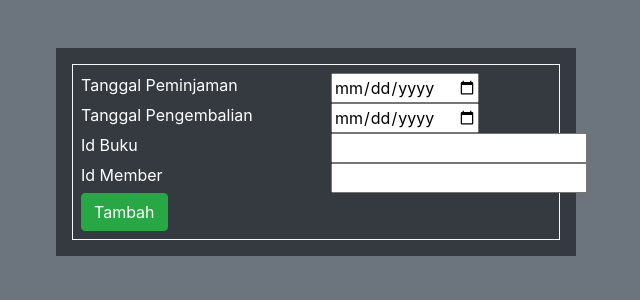
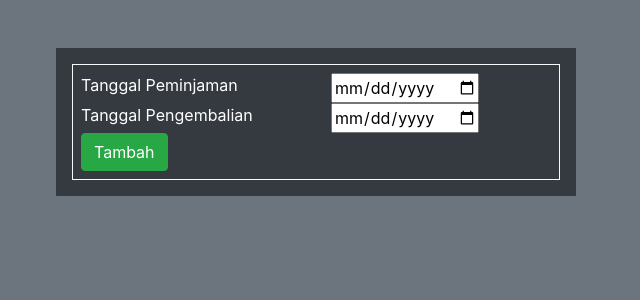
Before and after one commit to Mabouya04/Modul-5-PemWeb-II, a PHP site: page /FormPeminjaman.php in a window 1280 px wide. Shown: the part 56-356 px from the top of the page, without its empty margins (324-964 px from the left). Run offline with PHP 8.4, Linux system fonts and the light colour scheme.

Commit message:
Memperbaiki Form

```diff
--- a/FormMember.php
+++ b/FormMember.php
@@ -88,7 +88,6 @@ if (isset($_GET['id_member'])) {
     if (isset($_POST['submit'])) {
         $tgl_daftar = date_create($_POST['tgl_daftar']);
         $tgl_daftar = date_format($tgl_daftar, "Y-m-d H:i:s");
-        print_r($_POST);
         tambahdatamember($_POST['nama_member'], $_POST['nomor_member'], $_POST['alamat'], $tgl_daftar, $_POST['tgl_terakhir_bayar']);
     }
     if (isset($_POST['update'])) {
--- a/FormPeminjaman.php
+++ b/FormPeminjaman.php
@@ -47,22 +47,6 @@ if (isset($_GET['id_peminjaman'])) {
             </div>
             <div class="row">
                 <div class="col" style="width: 250px">
-                    Id Buku
-                </div>
-                <div class="col" style="width: 250px;">
-                    <input type="text" name="id_buku" <?php echo (isset($_GET['id_peminjaman'])) ?  "value = " . $result[0]["id_peminjaman"] . "" : "value = '' "; ?> required> <br>
-                </div>
-            </div>
-            <div class="row">
-                <div class="col" style="width: 250px">
-                    Id Member
-                </div>
-                <div class="col" style="width: 250px;">
-                    <input type="text" name="id_member" <?php echo (isset($_GET['id_peminjaman'])) ?  "value = " . $result[0]["id_member"] . "" : "value = '' "; ?> required> <br>
-                </div>
-            </div>
-            <div class="row">
-                <div class="col" style="width: 250px">
                     <?php
                     if (isset($_GET['id_peminjaman'])) {
                         echo "<button type=\"submit\" name=\"update\" class=\"btn btn-warning\">Update</button>";
@@ -78,10 +62,10 @@ if (isset($_GET['id_peminjaman'])) {
 
     <?php
     if (isset($_POST['submit'])) {
-        tambahdatapeminjaman($_POST['tgl_peminjaman'], $_POST['tgl_kembali'], $_POST['id_buku'], $_POST['id_member']);
+        tambahdatapeminjaman($_POST['tgl_peminjaman'], $_POST['tgl_kembali']);
     }
     if (isset($_POST['update'])) {
-        updatepeminjaman($_GET['id_peminjaman'], $_POST['tgl_peminjaman'], $_POST['tgl_kembali'], $_POST['id_buku'], $_POST['id_member']);
+        updatepeminjaman($_GET['id_peminjaman'], $_POST['tgl_peminjaman'], $_POST['tgl_kembali']);
     }
     ?>
 
--- a/Model.php
+++ b/Model.php
@@ -75,10 +75,10 @@
         }
     }
 
-    function tambahdatapeminjaman($tglpinjam, $tglkembali, $id_member, $id_buku){
-        $mysql = "INSERT INTO `peminjaman` (`tgl_peminjaman`, `tgl_kembali`,`id_buku`,`id_member`) VALUES (:tglpinjam,:tglkembali,:id_buku,:id_member)";
+    function tambahdatapeminjaman($tglpinjam, $tglkembali){
+        $mysql = "INSERT INTO `peminjaman` (`tgl_peminjaman`, `tgl_kembali`) VALUES (:tglpinjam,:tglkembali)";
         $state = koneksi()->prepare($mysql);
-        $result = $state->execute(array(':tglpinjam' => $tglpinjam, ':tglkembali'=> $tglkembali, ':id_buku' => $id_buku, ':id_member' => $id_member));
+        $result = $state->execute(array(':tglpinjam' => $tglpinjam, ':tglkembali'=> $tglkembali));
 
         if (!empty($result)){
             header('location:Peminjaman.php');
@@ -104,24 +104,29 @@
         $GLOBALS['result'] = $state->fetchAll();
     }
 
-
     function updatemember($id, $nama, $no_member, $almt, $tgl_daftar, $tgl_terakhir_bayar){
         $pdo_statement = koneksi()->prepare(
-            "update member set nama='" . $nama . "', nomor_member='" . $no_member . "', alamat='" . $almt . "', tgl_mendaftar='" . $tgl_daftar . "', tgl_terakhir_bayar='" . $tgl_terakhir_bayar . "' where id_member=" . $id
+            "update member set nama_member='" . $nama . "', nomor_member='" . $no_member . "', alamat='" . $almt . "', tgl_mendaftar='" . $tgl_daftar . "', tgl_terakhir_bayar='" . $tgl_terakhir_bayar . "' where id_member=" . $id
         );
-        $pdo_statement->execute();
+        $result = $pdo_statement->execute();
+        if (!empty($result)) {
+            header('location:Member.php');
+        }
     }
 
     function updatebuku($id, $judul, $penulis, $penerbit, $thnterbit){
         $pdo_statement = koneksi()->prepare(
             "update buku set judul_buku='" . $judul . "', penulis='" . $penulis . "', penerbit='" . $penerbit . "', tahun_terbit='" . $thnterbit . "' where id_buku=" . $id
         );
-        $pdo_statement->execute();
+        $result = $pdo_statement->execute();
+        if (!empty($result)) {
+            header('location:Buku.php');
+        }
     }
 
-    function updatepeminjaman($id, $tglpinjam, $tglkembali, $id_member, $id_buku) {
+    function updatepeminjaman($id, $tglpinjam, $tglkembali) {
         $pdo_statement = koneksi()->prepare(
-            "UPDATE peminjaman SET tgl_peminjaman='" . $tglpinjam ."', tgl_kembali='" . $tglkembali . "', id_buku='".$id_buku."', id_member='".$id_member."' WHERE id_peminjaman = ". $id
+            "UPDATE peminjaman SET tgl_peminjaman='" . $tglpinjam ."', tgl_kembali='" . $tglkembali . "' WHERE id_peminjaman = ". $id
         );
         $result = $pdo_statement->execute();
         if (!empty($result)) {
```
Also changed, not shown: perpustakaan.sql (+7 -32 lines).
